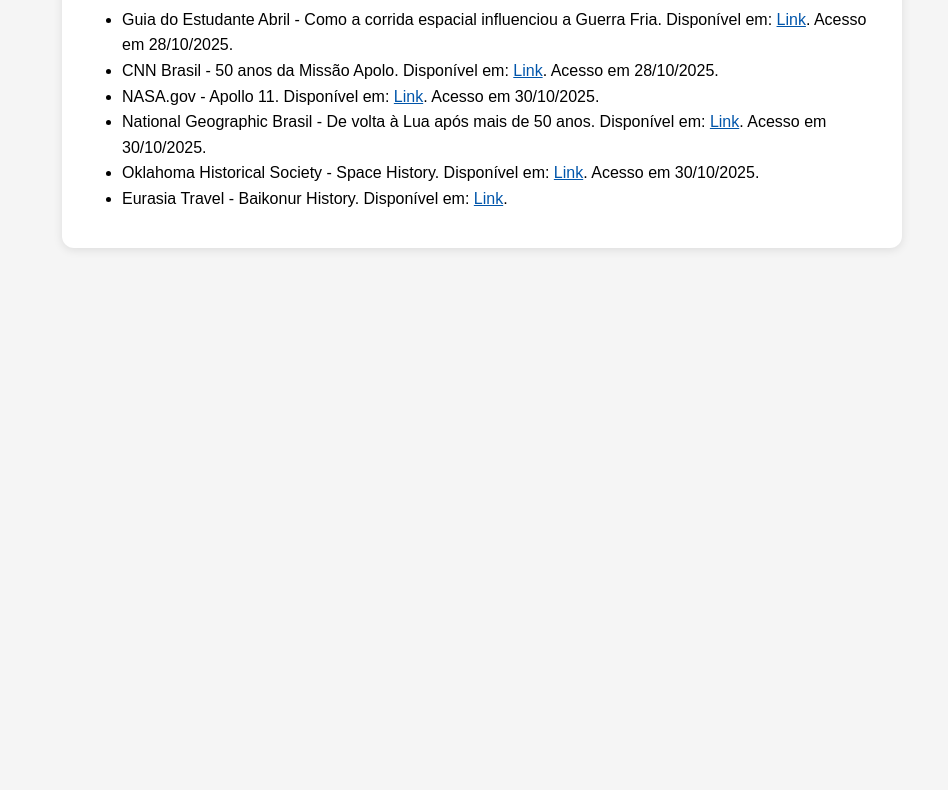
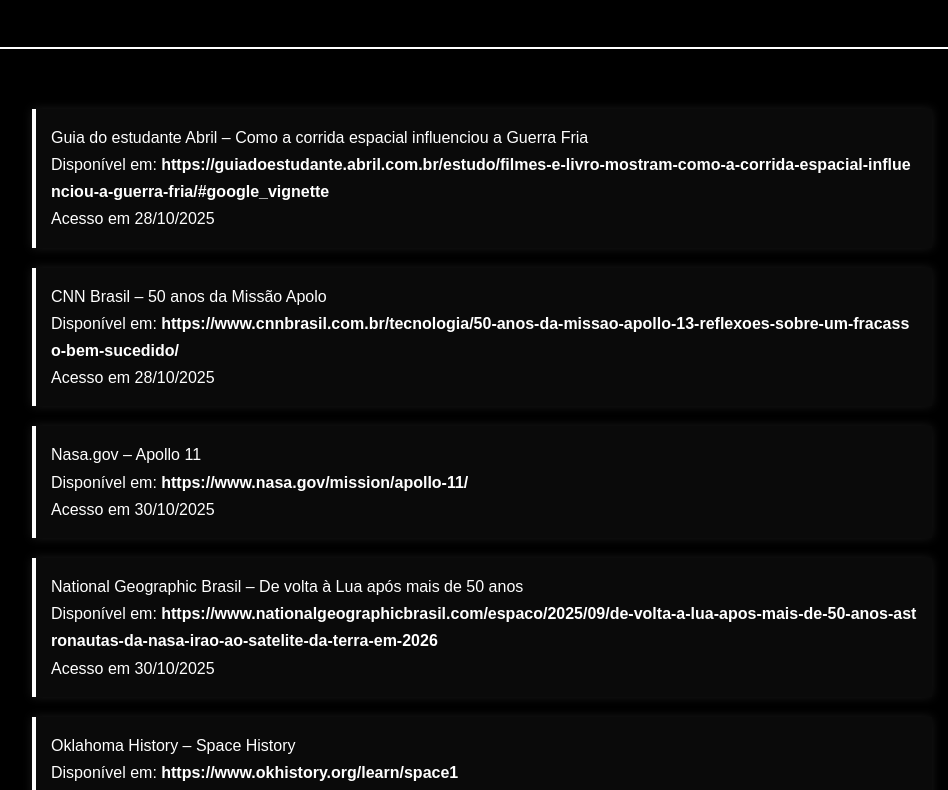
Before and after one commit to Projeto-X-site/referencias-bibliograficas, a plain HTML site: page index.html in a window 1280 px wide. Shown: the part 113-903 px from the top of the page, without its empty margins (158-1106 px from the left). Before the commit the page ends 800 px from the top, so only its background shows below. Drawn offline with Linux system fonts and the light colour scheme.

Commit message:
Update index.html

```diff
--- a/index.html
+++ b/index.html
@@ -1,69 +1,114 @@
 <!DOCTYPE html><html lang="pt-BR">
 <head>
-    <meta charset="UTF-8">
-    <meta name="viewport" content="width=device-width, initial-scale=1.0">
-    <title>Referências Bibliográficas</title>
-    <style>
+    <meta charset="UTF-8" />
+    <meta name="viewport" content="width=device-width, initial-scale=1.0" />
+    <title>Referências Bibliográficas – Projeto X</title><style>
     body {
-            font-family: Arial, sans-serif;
-            background: #f5f5f5;
         margin: 0;
+        padding: 0;
+        background: #000;
+        color: #fff;
+        font-family: Arial, Helvetica, sans-serif;
+        animation: fadeIn 1.2s ease-in-out;
+    }
+
+    @keyframes fadeIn {
+        from { opacity: 0; }
+        to { opacity: 1; }
+    }
+
+    header {
+        text-align: center;
+        padding: 40px 0;
+        border-bottom: 2px solid #fff;
+        animation: slideDown 1s ease forwards;
+    }
+
+    @keyframes slideDown {
+        from { transform: translateY(-30px); opacity: 0; }
+        to { transform: translateY(0); opacity: 1; }
+    }
+
+    h1 {
+        font-size: 32px;
+        letter-spacing: 2px;
+    }
+
+    .container {
+        max-width: 900px;
+        margin: 40px auto;
         padding: 20px;
+        line-height: 1.7;
+        animation: fadeUp 1.2s ease;
     }
-        .container {
-            max-width: 800px;
-            margin: auto;
-            background: white;
-            padding: 20px;
-            border-radius: 12px;
-            box-shadow: 0 2px 10px rgba(0,0,0,0.1);
+
+    @keyframes fadeUp {
+        from { transform: translateY(20px); opacity: 0; }
+        to { transform: translateY(0); opacity: 1; }
     }
-        h1 {
-            text-align: center;
+
+    .ref {
+        margin-bottom: 20px;
+        padding: 15px;
+        background: #0a0a0a;
+        border-left: 4px solid white;
+        box-shadow: 0 0 10px rgba(255,255,255,0.1);
+        animation: pop 0.6s ease;
     }
-        ul {
-            line-height: 1.6;
+
+    @keyframes pop {
+        from { transform: scale(0.95); opacity: 0; }
+        to { transform: scale(1); opacity: 1; }
     }
+
     a {
-            color: #0055aa;
+        color: #fff;
+        text-decoration: none;
         word-break: break-all;
+        font-weight: bold;
+    }
+
+    a:hover {
+        text-decoration: underline;
     }
 </style>
+
 </head>
-<body>
-    <div class="container">
+<body><header>
     <h1>Referências Bibliográficas</h1>
-        <ul>
-            <li>
-                Guia do Estudante Abril - Como a corrida espacial influenciou a Guerra Fria.
-                Disponível em: <a href="https://guiadoestudante.abril.com.br/estudo/filmes-e-livro-mostram-como-a-corrida-espacial-influenciou-a-guerra-fria/#google_vignette">Link</a>.
-                Acesso em 28/10/2025.
-            </li>
-            <li>
-                CNN Brasil - 50 anos da Missão Apolo.
-                Disponível em: <a href="https://www.cnnbrasil.com.br/tecnologia/50-anos-da-missao-apollo-13-reflexoes-sobre-um-fracasso-bem-sucedido/">Link</a>.
-                Acesso em 28/10/2025.
-            </li>
-            <li>
-                NASA.gov - Apollo 11.
-                Disponível em: <a href="https://www.nasa.gov/mission/apollo-11/">Link</a>.
-                Acesso em 30/10/2025.
-            </li>
-            <li>
-                National Geographic Brasil - De volta à Lua após mais de 50 anos.
-                Disponível em: <a href="https://www.nationalgeographicbrasil.com/espaco/2025/09/de-volta-a-lua-apos-mais-de-50-anos-astronautas-da-nasa-irao-ao-satelite-da-terra-em-2026">Link</a>.
-                Acesso em 30/10/2025.
-            </li>
-            <li>
-                Oklahoma Historical Society - Space History.
-                Disponível em: <a href="https://www.okhistory.org/learn/space1">Link</a>.
-                Acesso em 30/10/2025.
-            </li>
-            <li>
-                Eurasia Travel - Baikonur History.
-                Disponível em: <a href="https://eurasia.travel.pt/kazakhstan/baikonur/history/">Link</a>.
-            </li>
-        </ul>
+</header><div class="container">
+    <div class="ref">
+        Guia do estudante Abril – Como a corrida espacial influenciou a Guerra Fria<br>
+        Disponível em: <a href="https://guiadoestudante.abril.com.br/estudo/filmes-e-livro-mostram-como-a-corrida-espacial-influenciou-a-guerra-fria/#google_vignette">https://guiadoestudante.abril.com.br/estudo/filmes-e-livro-mostram-como-a-corrida-espacial-influenciou-a-guerra-fria/#google_vignette</a><br>
+        Acesso em 28/10/2025
+    </div><div class="ref">
+    CNN Brasil – 50 anos da Missão Apolo<br>
+    Disponível em: <a href="https://www.cnnbrasil.com.br/tecnologia/50-anos-da-missao-apollo-13-reflexoes-sobre-um-fracasso-bem-sucedido/">https://www.cnnbrasil.com.br/tecnologia/50-anos-da-missao-apollo-13-reflexoes-sobre-um-fracasso-bem-sucedido/</a><br>
+    Acesso em 28/10/2025
 </div>
-</body>
+
+<div class="ref">
+    Nasa.gov – Apollo 11<br>
+    Disponível em: <a href="https://www.nasa.gov/mission/apollo-11/">https://www.nasa.gov/mission/apollo-11/</a><br>
+    Acesso em 30/10/2025
+</div>
+
+<div class="ref">
+    National Geographic Brasil – De volta à Lua após mais de 50 anos<br>
+    Disponível em: <a href="https://www.nationalgeographicbrasil.com/espaco/2025/09/de-volta-a-lua-apos-mais-de-50-anos-astronautas-da-nasa-irao-ao-satelite-da-terra-em-2026">https://www.nationalgeographicbrasil.com/espaco/2025/09/de-volta-a-lua-apos-mais-de-50-anos-astronautas-da-nasa-irao-ao-satelite-da-terra-em-2026</a><br>
+    Acesso em 30/10/2025
+</div>
+
+<div class="ref">
+    Oklahoma History – Space History<br>
+    Disponível em: <a href="https://www.okhistory.org/learn/space1">https://www.okhistory.org/learn/space1</a><br>
+    Acesso em 30/10/2025
+</div>
+
+<div class="ref">
+    Eurasia Travel – Baikonur History<br>
+    Disponível em: <a href="https://eurasia.travel.pt/kazakhstan/baikonur/history/">https://eurasia.travel.pt/kazakhstan/baikonur/history/</a>
+</div>
+
+</div></body>
 </html>
```
Lines whose indentation alone changed are shown as unchanged.
